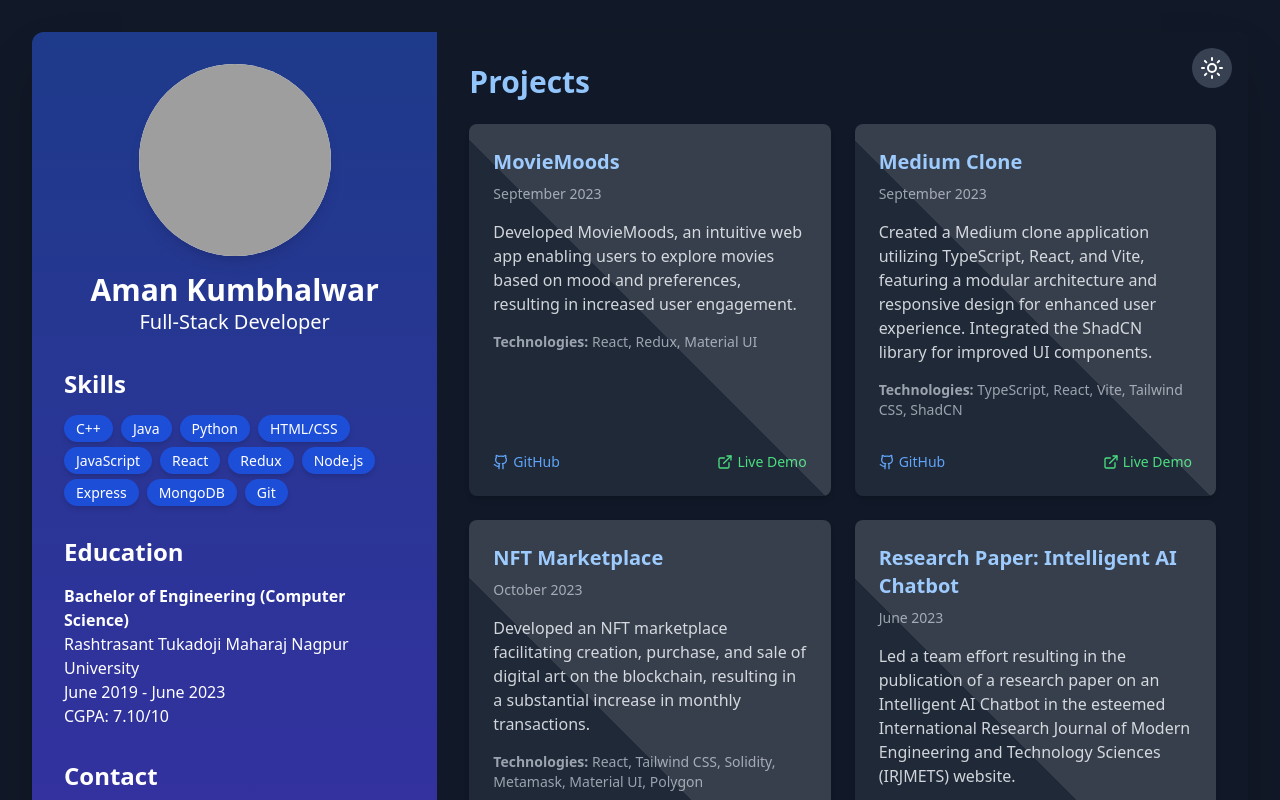
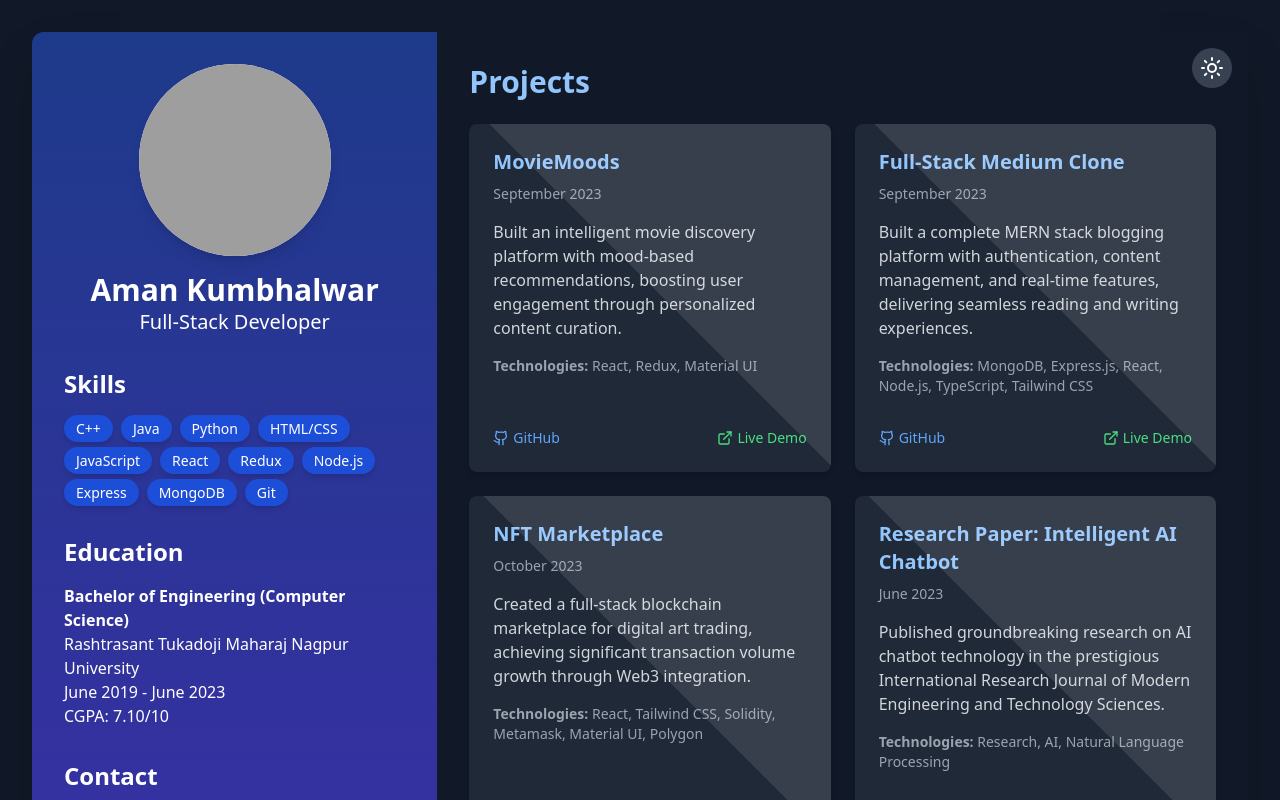
Before and after one commit to amanrk2801/portfolio, a React (Vite) app: page / in a window 1280 px wide. Shown: the top 800 px of the page. Built offline with nearby package versions, Linux system fonts and the light colour scheme; grey boxes are pictures that could not be loaded.

Commit message:
medium updated

```diff
--- a/src/Component.tsx
+++ b/src/Component.tsx
@@ -31,25 +31,25 @@ export default function Component() {
     {
       title: "MovieMoods",
       description:
-        "Developed MovieMoods, an intuitive web app enabling users to explore movies based on mood and preferences, resulting in increased user engagement.",
+        "Built an intelligent movie discovery platform with mood-based recommendations, boosting user engagement through personalized content curation.",
       tech: "React, Redux, Material UI",
       date: "September 2023",
       github: "https://github.com/amanrk2801/moviemoods",
       live: "https://moviemoods.vercel.app/",
     },
     {
-      title: "Medium Clone",
+      title: "Full-Stack Medium Clone",
       description:
-        "Created a Medium clone application utilizing TypeScript, React, and Vite, featuring a modular architecture and responsive design for enhanced user experience. Integrated the ShadCN library for improved UI components.",
-      tech: "TypeScript, React, Vite, Tailwind CSS, ShadCN",
+        "Built a complete MERN stack blogging platform with authentication, content management, and real-time features, delivering seamless reading and writing experiences.",
+      tech: "MongoDB, Express.js, React, Node.js, TypeScript, Tailwind CSS",
       date: "September 2023",
-      github: "https://github.com/amanrk2801/mediumclone_v1",
-      live: "https://mediumclone-v1.vercel.app/",
+      github: "https://github.com/amanrk2801/medium",
+      live: "https://medium-weld-two.vercel.app/",
     },
     {
       title: "NFT Marketplace",
       description:
-        "Developed an NFT marketplace facilitating creation, purchase, and sale of digital art on the blockchain, resulting in a substantial increase in monthly transactions.",
+        "Created a full-stack blockchain marketplace for digital art trading, achieving significant transaction volume growth through Web3 integration.",
       tech: "React, Tailwind CSS, Solidity, Metamask, Material UI, Polygon",
       date: "October 2023",
       github: "https://github.com/amanrk2801/nft-marketplace",
@@ -58,7 +58,7 @@ export default function Component() {
     {
       title: "Research Paper: Intelligent AI Chatbot",
       description:
-        "Led a team effort resulting in the publication of a research paper on an Intelligent AI Chatbot in the esteemed International Research Journal of Modern Engineering and Technology Sciences (IRJMETS) website.",
+        "Published groundbreaking research on AI chatbot technology in the prestigious International Research Journal of Modern Engineering and Technology Sciences.",
       tech: "Research, AI, Natural Language Processing",
       date: "June 2023",
       github: "https://github.com/amanrk2801/Doctor_AI",
```
